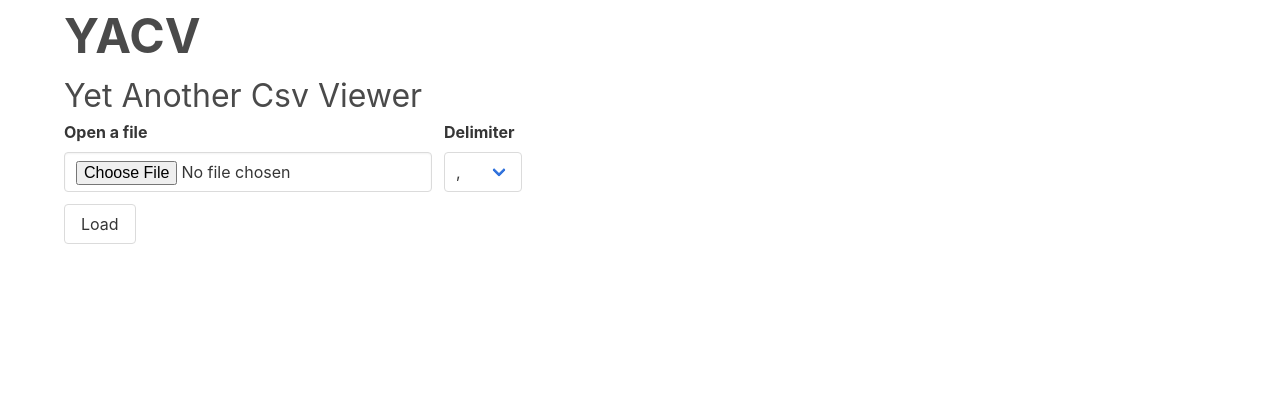
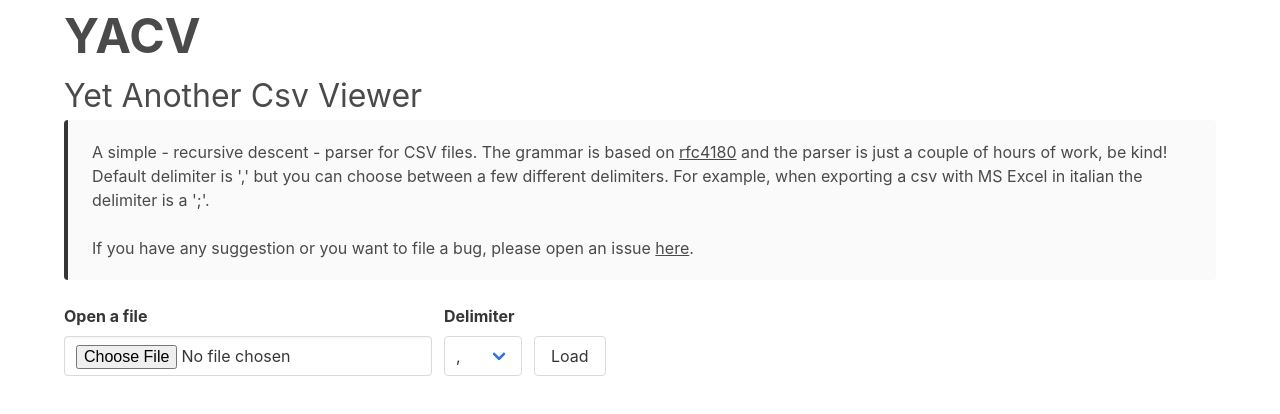
Before and after one commit to davidelettieri/yacv, a plain HTML site: page docs/index.html in a window 1280 px wide. Drawn offline with Linux system fonts and the light colour scheme.

Commit message:
update docs

```diff
--- a/docs/index.html
+++ b/docs/index.html
@@ -1,14 +1,29 @@
 <!DOCTYPE html>
 <html>
+
 <head>
     <meta name="viewport" content="width=device-width, initial-scale=1">
     <title>YACE</title>
     <link rel="stylesheet" href="css/bulma.min.css">
 </head>
+
 <body>
     <div class="container">
         <h1 class="is-size-1 has-text-weight-bold">YACV</h1>
         <h2 class="is-size-3">Yet Another Csv Viewer</h2>
+        <article class="message is-dark">
+            <div class="message-body">
+                <p>A simple - recursive descent - parser for CSV files. The grammar is based on <a
+                        href="https://tools.ietf.org/html/rfc4180">rfc4180</a> and the parser is just a couple of hours
+                    of work, be kind! Default delimiter is ',' but you can choose between a few different delimiters.
+                    For example, when exporting a csv with MS Excel in italian the delimiter is a ';'.</p>
+                <br>
+                <p>
+                    If you have any suggestion or you want to file a bug, please open an issue <a
+                        href="https://github.com/davidelettieri/yacv/issues">here</a>.
+                </p>
+            </div>
+        </article>
         <div class="field is-grouped">
             <div class="control">
                 <label class="label">Open a file</label>
@@ -25,8 +40,11 @@
                     </select>
                 </span>
             </div>
+            <div class="control">
+                <label class="label">&nbsp;</label>
+                <button class="button" value="Carica" id=btnCarica>Load</button>
             </div>
-            <button class="button" value="Carica" id=btnCarica>Load</button>
+        </div>
         <table id=csv class="table">
             <tbody>
 
@@ -34,6 +52,6 @@
         </table>
     </div>
     <script src="js/parser.js"></script>
-        <script src="js/yace.js"></script>
+    <script src="js/yacv.js"></script>
 </body>
 </htm>
```
Lines whose indentation alone changed are shown as unchanged.
